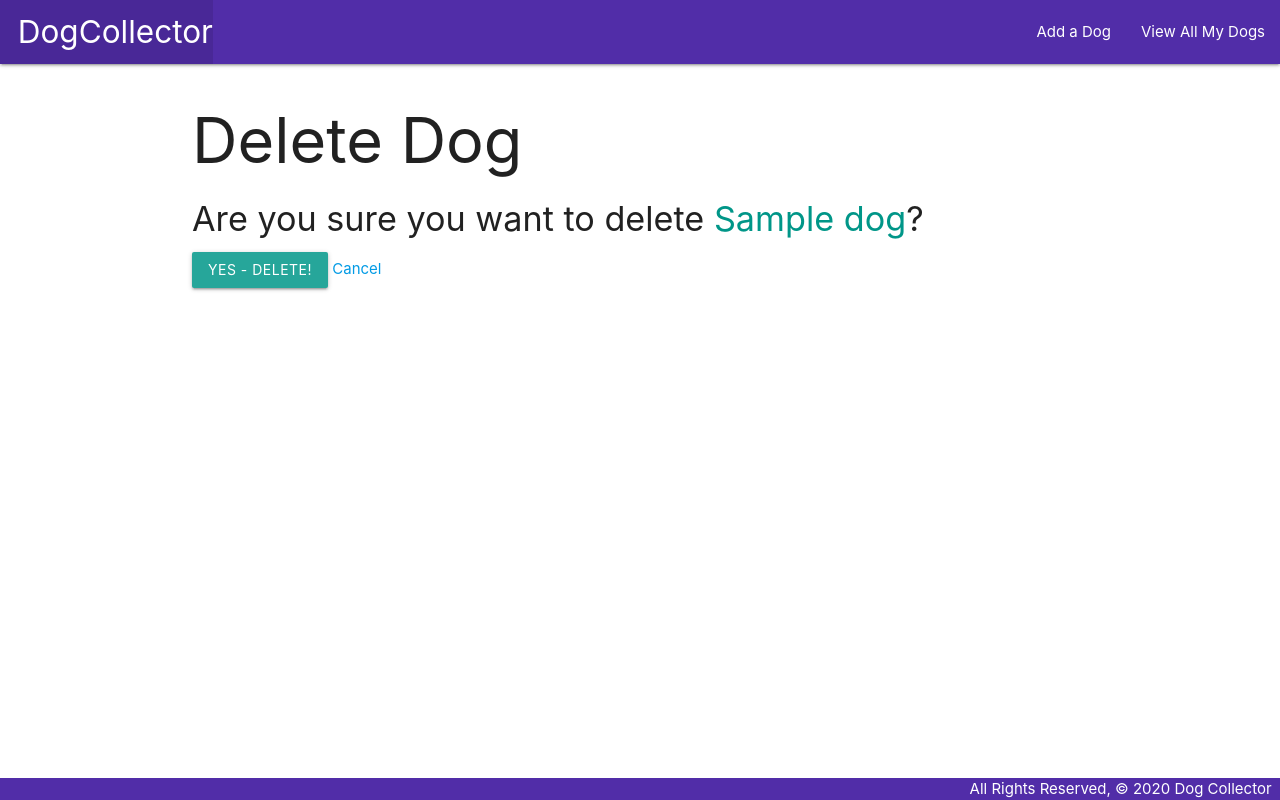
After one commit to mhepekiz/dog-collector, a Django app: page /dogs/1/delete/ in a window 1280 px wide. The commit adds this page. Run offline with Django 3.2, Linux system fonts and the light colour scheme; tables that the repository leaves empty hold one stand-in row (values such as "Sample post").

Commit message:
Dog Collector#3

```diff
--- a/main_app/templates/base.html
+++ b/main_app/templates/base.html
@@ -31,7 +31,7 @@
     {% endblock %}
   </main>
   <footer class="page-footer deep-purple darken-2">
-    <div class="right">All Rights Reserved, &copy; 2019 Cat Collector &nbsp;</div>
+    <div class="right">All Rights Reserved, &copy; 2020 Dog Collector &nbsp;</div>
   </footer>
 </body>
 </html>
--- /dev/null
+++ b/main_app/templates/main_app/dog_confirm_delete.html
@@ -0,0 +1,13 @@
+{% extends 'base.html' %}
+
+{% block content %}
+  <h1>Delete Dog</h1>
+
+  <h4>Are you sure you want to delete <span class="teal-text">{{ object.name }}</span>?</h4>
+
+  <form action="" method="POST">
+    {% csrf_token %}
+    <input type="submit" value="Yes - Delete!" class="btn">
+    <a href="{% url 'detail' dog.id %}">Cancel</a>
+  </form>
+{% endblock %}
```
